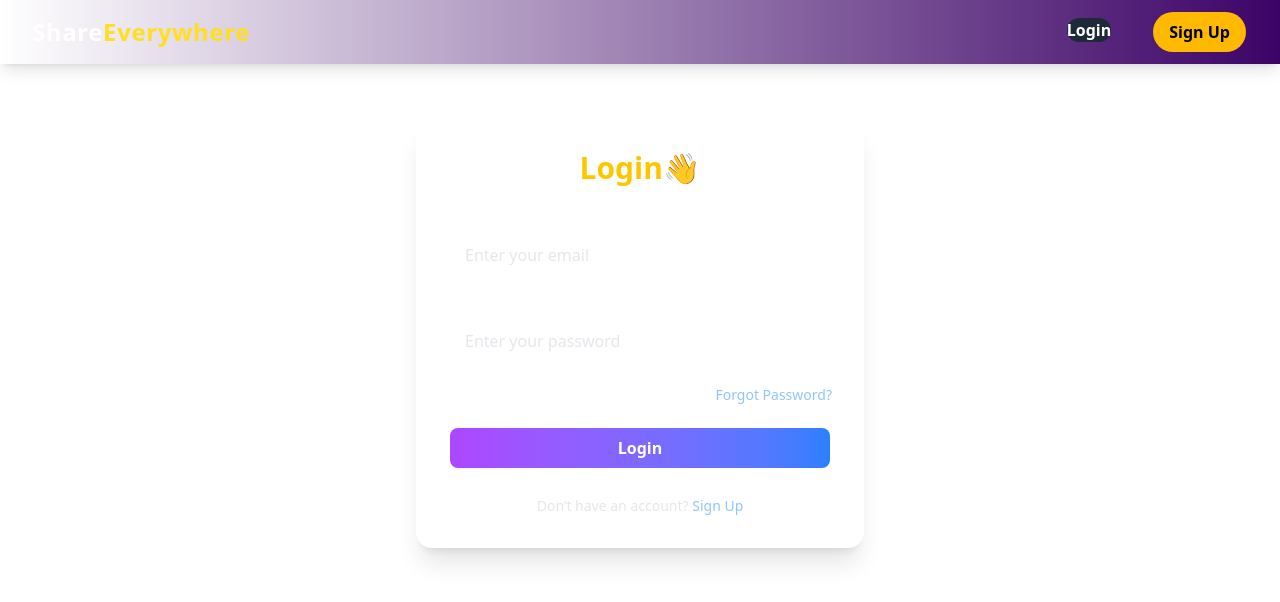
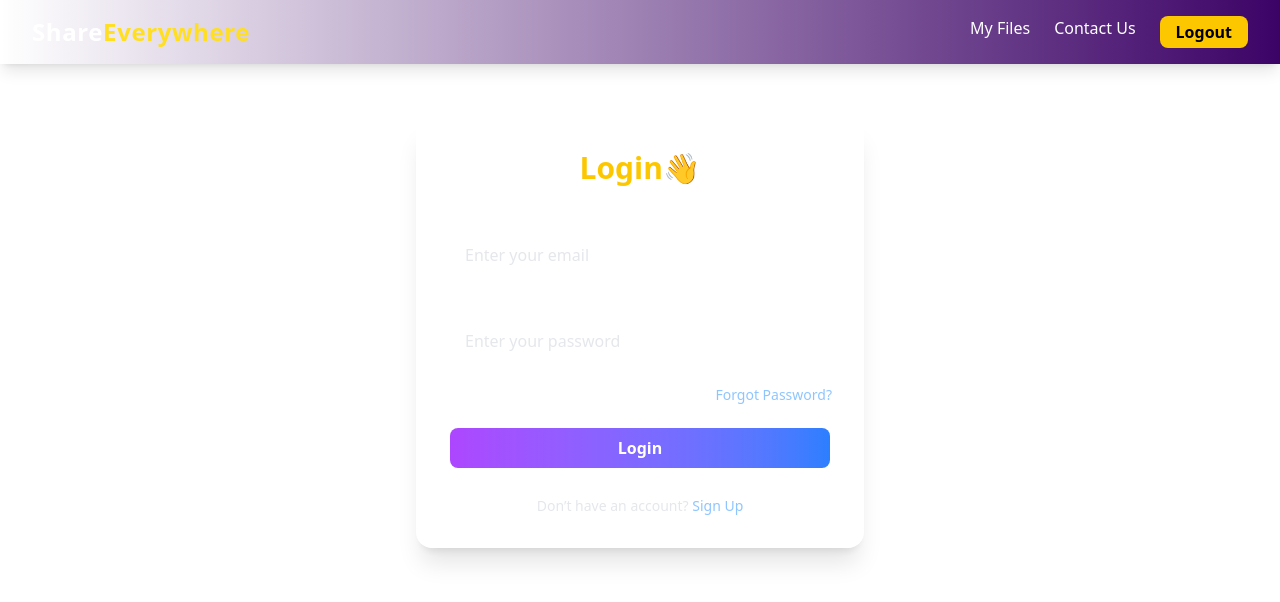
Before and after one commit to Anandshakya6398/File_sharing, a Next.js app in the folder frontend/: page /login in a window 1280 px wide. Shown: the top 602 px of the page. Built offline with nearby package versions, Linux system fonts and the light colour scheme.

Commit message:
some edits

```diff
--- a/frontend/src/components/Navbar.tsx
+++ b/frontend/src/components/Navbar.tsx
@@ -3,7 +3,7 @@ import Link from "next/link";
 import React, { useState } from "react";
 
 const Navbar = () => {
-  const [isLoggedIn, setIsLoggedIn] = useState(); // Replace with actual auth logic
+  const [isLoggedIn, setIsLoggedIn] = useState(true); // Replace with actual auth logic
   const [isOpen, setIsOpen] = useState(false);
 
   return (
@@ -21,8 +21,8 @@ const Navbar = () => {
           <div className="hidden sm:flex space-x-6">
             {isLoggedIn ? (
               <>
-                <button className="hover:text-yellow-300 transition cursor-pointer">My Files</button>
-                <button className="hover:text-yellow-300 transition cursor-pointer">Contact Us</button>
+                <Link href="/myfiles" className="hover:text-yellow-300 transition cursor-pointer">My Files</Link>
+                <Link href="/contact" className="hover:text-yellow-300 transition cursor-pointer">Contact Us</Link>
                 <button className="bg-yellow-400 text-black px-4 py-1 rounded-lg hover:bg-yellow-500 transition cursor-pointer font-bold">
                   Logout
                 </button>
```
